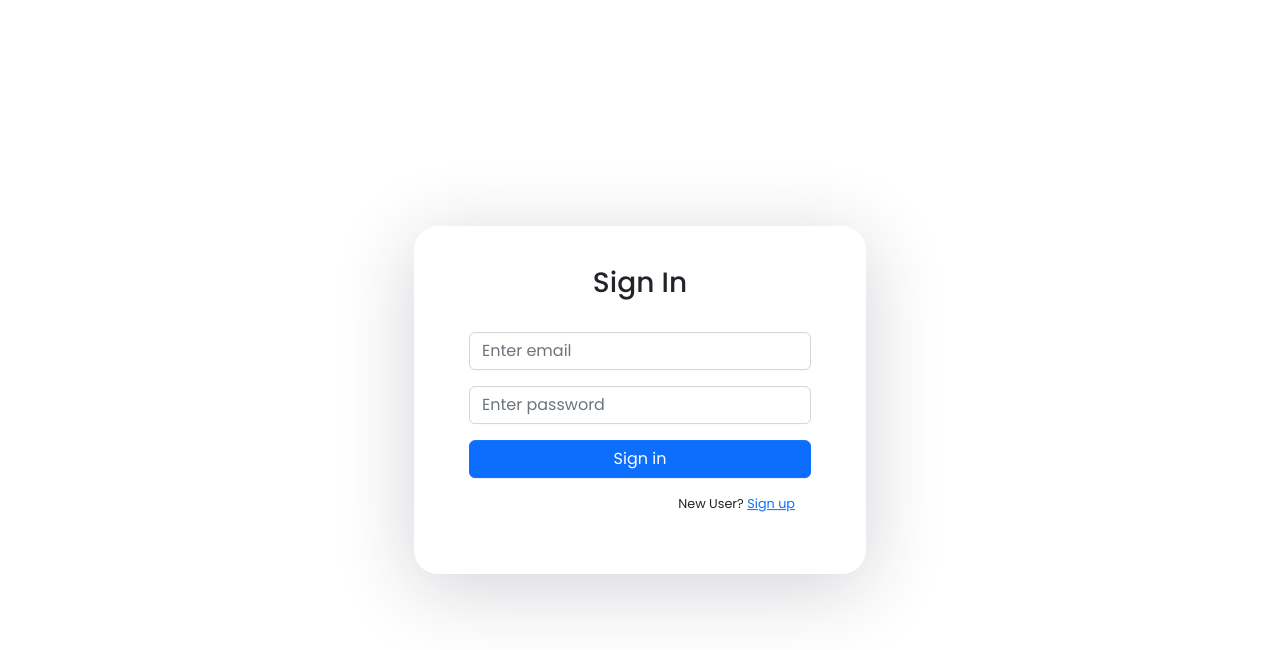
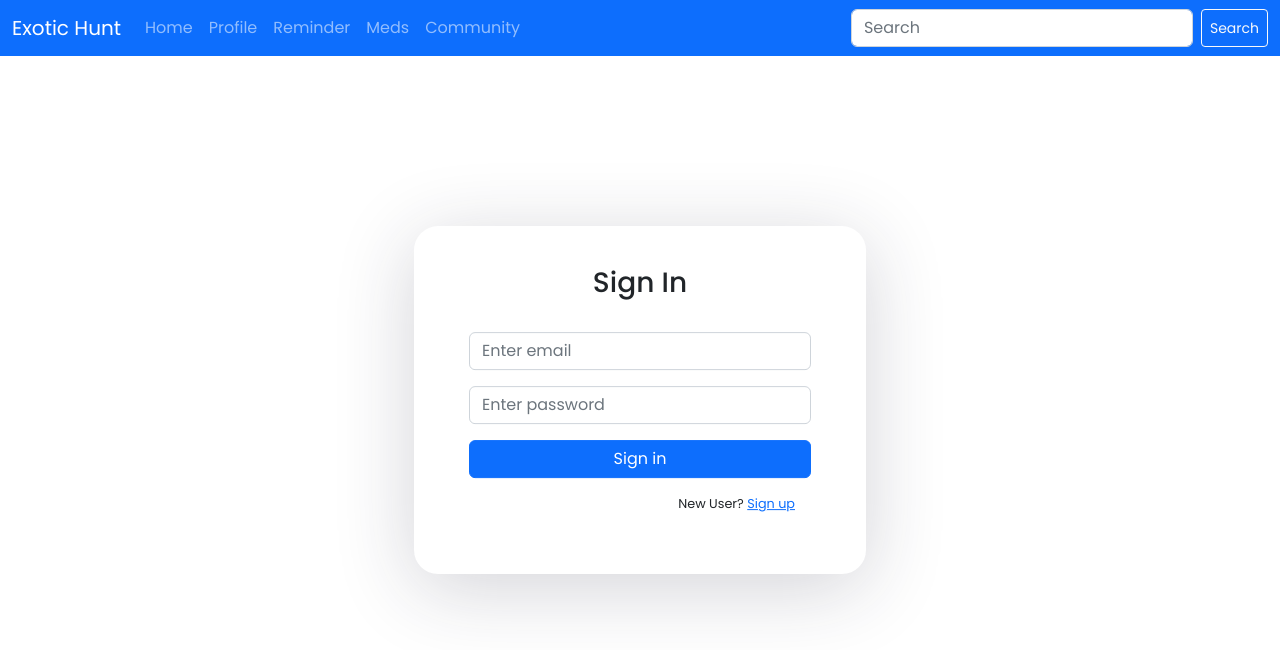
Before and after one commit to ExoticHunt/HackOdisha-Frontend, a React (Create React App) app: page / in a window 1280 px wide. Shown: the top 650 px of the page. Built offline with nearby package versions, Linux system fonts and the light colour scheme.

Commit message:
second commit

```diff
--- a/package.json
+++ b/package.json
@@ -3,11 +3,16 @@
   "version": "0.1.0",
   "private": true,
   "dependencies": {
+    "@emotion/react": "^11.10.4",
+    "@emotion/styled": "^11.10.4",
+    "@mui/icons-material": "^5.10.3",
+    "@mui/material": "^5.10.4",
     "@testing-library/jest-dom": "^5.16.5",
     "@testing-library/react": "^13.4.0",
     "@testing-library/user-event": "^13.5.0",
     "bootstrap": "^5.2.1",
     "react": "^18.2.0",
+    "react-bootstrap": "^2.5.0",
     "react-dom": "^18.2.0",
     "react-router-dom": "^6.3.0",
     "react-scripts": "5.0.1",
--- a/src/App.js
+++ b/src/App.js
@@ -1,13 +1,16 @@
 import React from 'react';
+import { BrowserRouter as Router, Switch, Route } from "react-router-dom";
 import '../node_modules/bootstrap/dist/css/bootstrap.min.css';
+import {
+  Box, Container, CssBaseline} from "@mui/material";
 import './App.css';
 import Form from './Components/Form';
-import Header from './Components/Navbar';
+import NavComponent from './Components/Navbar';
 
 function App() {
   return (
-    <div className='App'>
-      <Header />
+    <div>
+      <NavComponent />
       <Form />
     </div>
   );
--- a/src/Components/Navbar.js
+++ b/src/Components/Navbar.js
@@ -1,12 +1,42 @@
-import React from 'react';
-import { Link } from 'react-router-dom';
+import Button from 'react-bootstrap/Button';
+import Container from 'react-bootstrap/Container';
+import Form from 'react-bootstrap/Form';
+import Nav from 'react-bootstrap/Nav';
+import Navbar from 'react-bootstrap/Navbar';
+import { Row, Col} from 'react-bootstrap';
+import NavDropdown from 'react-bootstrap/NavDropdown';
 
-const Navbar = () => {
+const NavComponent = () => {
   return (
-    <div>
-
-    </div>
-  )
+    <Navbar bg="primary" variant="dark" expand="lg" fixed="top">
+      <Container fluid>
+        <Navbar.Brand href="#">Exotic Hunt</Navbar.Brand>
+        <Navbar.Toggle aria-controls="navbarScroll" />
+        <Navbar.Collapse id="navbarScroll">
+          <Nav
+            className="me-auto my-2 my-lg-0"
+            style={{ maxHeight: '100px' }}
+            navbarScroll
+          >
+            <Nav.Link href="/sign-in">Home</Nav.Link>
+            <Nav.Link href="/profile">Profile</Nav.Link>
+            <Nav.Link href="/reminder">Reminder</Nav.Link>
+            <Nav.Link href="/meds">Meds</Nav.Link>
+            <Nav.Link href="/community">Community</Nav.Link>
+          </Nav>
+          <Form className="d-flex">
+            <Form.Control
+              type="search"
+              placeholder="Search"
+              className="me-2"
+              aria-label="Search"
+            />
+            <Button variant="outline-light" size="sm" >Search</Button>
+          </Form>
+        </Navbar.Collapse>
+      </Container>
+    </Navbar>
+  );
 }
 
-export default Navbar;
+export default NavComponent;
```
Also changed, not shown: 1 other file (tests, documents, lock files or other folders).
